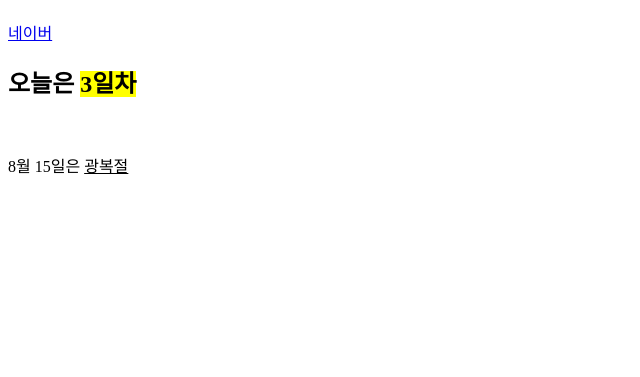
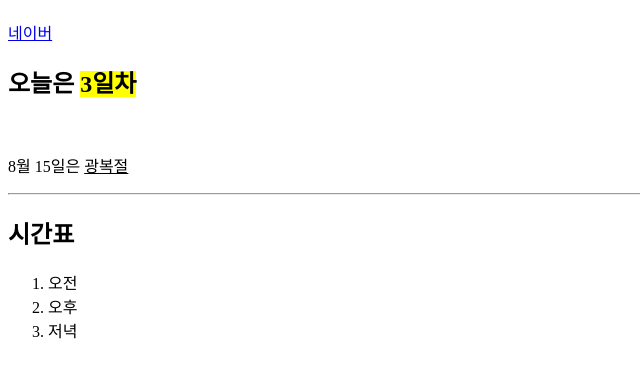
Before and after one commit to jhlee002/html5-lesson, a plain HTML site: page 00practice.html in a window 1280 px wide. Shown: the part 87-464 px from the top of the page, without its empty margins (0-640 px from the left). Drawn offline with Linux system fonts and the light colour scheme.

Commit message:
수업 내용 적용

```diff
--- a/00practice.html
+++ b/00practice.html
@@ -9,6 +9,13 @@
         <a href="https://www.naver.com">네이버</a><br>
         <h2>오늘은 <mark>3일차</mark></h2><br>
         <p>8월 15일은 <ins>광복절</ins></p>
+        <hr>
+        <h2>시간표</h2>
+            <ol>
+                <li>오전</li>
+                <li>오후</li>
+                <li>저녁</li>
+            </ol>
 
     </body>
 </html>
```
